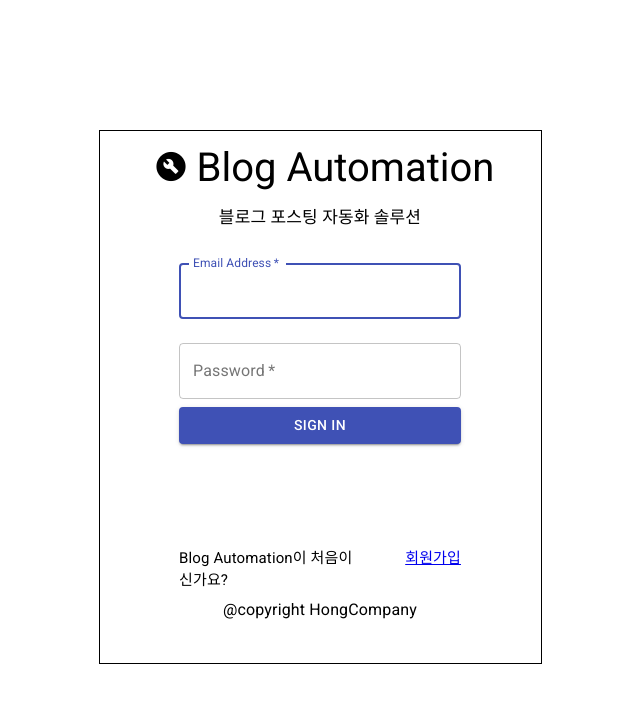
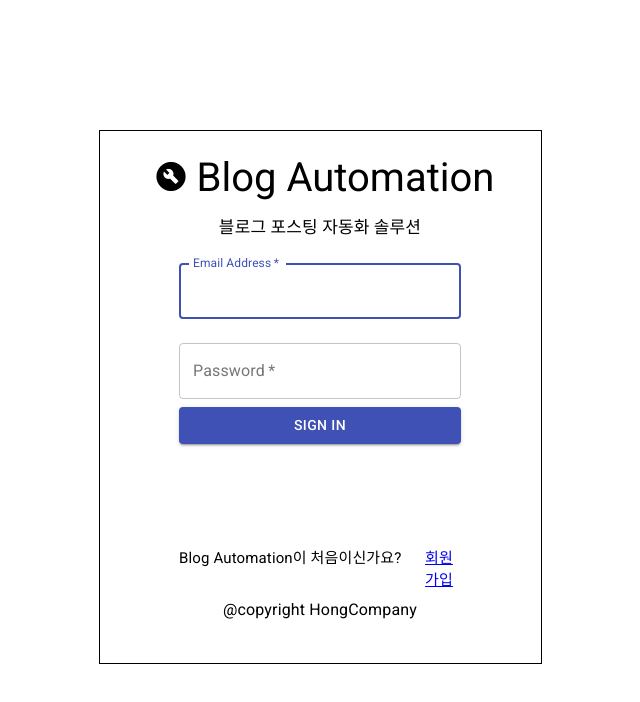
Before and after one commit to hongcompany/blog-automation-app, a React (Create React App) app: page /#/ in a window 1280 px wide. Shown: the top 702 px of the page, without its empty margins (320-960 px from the left). Built offline with nearby package versions, Linux system fonts and the light colour scheme.

Commit message:
Update LoginPage

```diff
--- a/src/components/form/LoginForm/LoginForm.css
+++ b/src/components/form/LoginForm/LoginForm.css
@@ -14,11 +14,11 @@
 .form-wrapper {
     height: 100%;
     width: 100%;
-
 }
 
 .form-wrapper form {
-
+    height: 100%;
+    width: 100%;
 }
 
 .form-wrapper .form-input {
--- a/src/components/form/LoginForm/LoginForm.tsx
+++ b/src/components/form/LoginForm/LoginForm.tsx
@@ -44,12 +44,14 @@ export default function LoginForm() {
                         </Button>
                     </form>
                 </Grid>
-                <Grid container item spacing={1} className="form-extra-info-wrapper">
-                    <Grid item xs={8}>
+                <Grid container item spacing={1} xs={12} className="form-extra-info-wrapper">
+                    <Grid item xs={10}>
                         <Typography component="span">Blog Automation이 처음이신가요?</Typography>
                     </Grid>
-                    <Grid item xs={4} className="sign-up-link-wrapper">
-                        <Typography component="span"><Link to="/">회원가입</Link></Typography>
+                    <Grid item xs={2} className="sign-up-link-wrapper">
+                        <Typography component="span">
+                            <Link to="/">회원가입</Link>
+                        </Typography>
                     </Grid>
                 </Grid>
             </div>
--- a/src/routes/Login/Login.css
+++ b/src/routes/Login/Login.css
@@ -23,7 +23,7 @@
 }
 
 .unauthorized-page-header {
-    padding: 10px;
+    padding: 20px;
 }
 
 .unauthorized-page-header-title {
@@ -79,5 +79,4 @@
     display: inherit;
     align-items: center;
     justify-content: center;
-    padding: 10px;
 }
```
